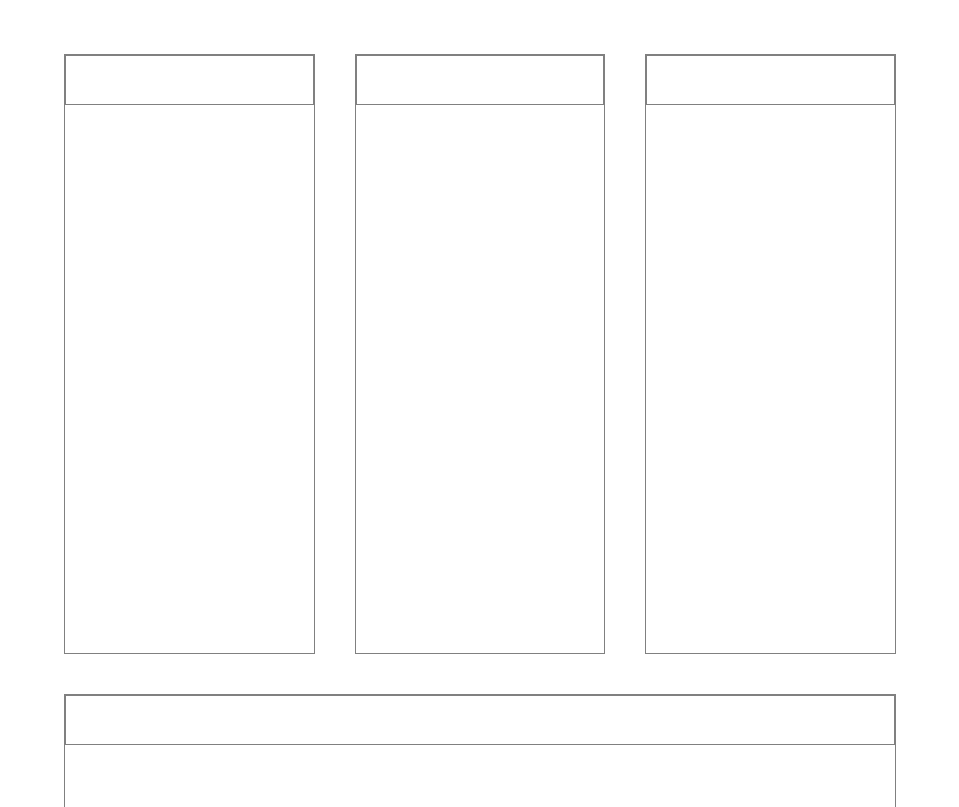
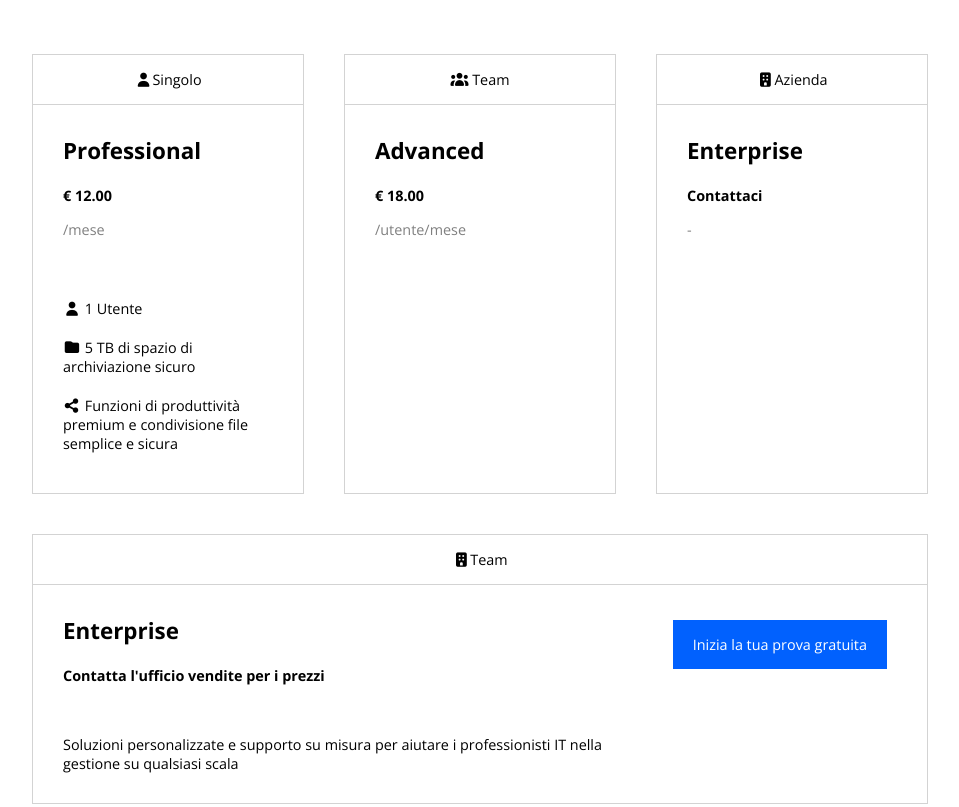
Before and after one commit to MassimilianoTusini/htmlcss-dropbox, a plain HTML site: page index.html in a window 1280 px wide. Shown: the part 940-1747 px from the top of the page, without its empty margins (160-1119 px from the left). Drawn offline with nearby package versions, Linux system fonts and the light colour scheme.

Commit message:
Inizia sezione Pagamento e correggi qualche codice

```diff
--- a/css/style.css
+++ b/css/style.css
@@ -16,7 +16,7 @@ ul{
     list-style-type: none;
 }
 
-.blue-button{
+.button{
     background-color: #0161fe;
     padding: 5px 15px;
     color: white;
@@ -40,11 +40,16 @@ h2{
 
 h3{
     font-size: 1.4rem;
-    padding-bottom: 40px;
+    padding-bottom: 20px;
 }
 
 h4{
     font-size: 1.4rem;
+    padding-bottom: 10px;
+}
+
+li.user{
+    padding: 10px 0;
 }
 
 /* Regole Container */
@@ -55,7 +60,7 @@ h4{
 }
 
 .main-container{
-    max-width: 65%;
+    max-width: 70%;
     margin: 0 auto;
     padding: 100px 0;
 }
@@ -63,19 +68,18 @@ h4{
 
 /* Regole Header */
 
-.header-fix{
+#header-fix{
     height: 60px;
     position: fixed;
     width: 100%;
     z-index: 1000;
     background-color: white;
+    border-bottom: 1px solid lightgray;
 }
 
 .header-flex{
     display: flex;
-    align-items: center;
     padding: 0 30px;
-    height: 100%;
 }
 
 /* Regole Barra di Navigazione */
@@ -85,40 +89,39 @@ h4{
     display: flex;
     align-items: center;
     flex-basis: 50%;
-    height: 60px;
 }
 
 .nav-left ul,
 .nav-right ul{
     display: flex;
-    gap: 0 10px;
+    align-items: center;
 
 }
 
 .nav-link{
     text-decoration: none;
     color: black;
-    margin: 20px;
+    padding: 20px;
+    display: flex;
+    align-items: center;
+
 }
 
 .drop-logo{
-    height: 1.4rem;
-    margin-right: 30px;
+    display: flex;
+    align-items: center;
 }
 
 .nav-right{
     justify-content: flex-end;
 }
 
-
-
-
 /* Regole Jumbo */
 
-.main-header{
+#main-header{
     background-color: #C1D6E7;
+    padding-top: 120px;
     height: 710px;
-    padding-top: 120px;
 }
 
 .jumbo{
@@ -150,34 +153,47 @@ div.small-box > *{
 .fa-arrow-down{
     font-size: 3rem;
     padding-top: 20px;
+    color: black;
 }
 
 /* Regole Sezione Pagamento */
 
-.display-card-flex{
+#display-card-flex{
     padding-top: 60px;
     display: flex;
     width: 100%;
     gap: 40px;
+    flex-wrap: wrap;
 }
 
 .card{
-    width: calc(100% / 3);
-    border: 1px solid grey;
-    min-height: 600px;
+    width: calc((100% / 3) - (80px / 3));
+    border: 1px solid lightgray;
+}
+
+.column{
+    flex-grow: 1;
+    margin-bottom:150px;
 }
 
 .card-header{
-    height: 50px;
-    border: 1px solid grey;
+    text-align: center;
+    padding: 15px;
+    border-bottom: 1px solid lightgray;
 }
 
-.last-card{
-    margin-top: 40px;
-    width: 100%;
-    border: 1px solid gray;
-    height: 263px;
-    margin-bottom: 100px;
+.card-main{
+    padding: 30px 30px;
+}
+
+.main-large{
+    width: 70%;
+}
+.main-small{
+    width: 30%;
+    display: flex;
+    justify-content: flex-end;
+    padding: 20px 10px;
 }
 
 .circle{
@@ -197,6 +213,19 @@ div.small-box > *{
     margin-left: 0;
 }
 
+.period{
+    padding: 15px 0 50px 0;
+    color: grey;
+}
+
+.contact{
+    padding-bottom: 50px;
+}
+
+.horizontal{
+    display: flex;
+
+}
 /* Regole sezione Partner */
 
 .partner-flex{
@@ -205,19 +234,25 @@ div.small-box > *{
     gap: 40px;
     min-height: 400px;
     margin-bottom: 80px;
-
-
 }
 
 .big-section{
-    flex-basis: 60%;
-    border: 1px solid gray;
-
+    width: 60%;
 }
 
 .small-section{
-    flex-basis: 40%;
-    border: 1px solid gray;
+    width: 40%;
+    padding-top: 40px;
+}
+
+.small-section p{
+    padding-bottom: 40px;
+}
+
+.white{
+    background-color: white;
+    color: black;
+    border: 1px solid black;
 }
 
 /* Regole sezione Operazioni */
@@ -238,6 +273,10 @@ div.small-box > *{
     display: inline-block;
     width: 100%;
 
+}
+
+.item h3{
+    padding-bottom: 40px;
 }
 
 
@@ -261,10 +300,6 @@ footer{
 
 /* Regole scritte Footer */
 
-h4{
-    padding-bottom: 10px;
-}
-
 footer li{
     margin: 20px 0;
 }
@@ -285,11 +320,10 @@ footer a{
 /* Regole Hover */
 
 .nav-link:hover{
-    text-underline-offset: 24px;
-    text-decoration: underline;
+    border-bottom: 1px solid black;
 }
 
-.blue-button:hover{
+.button:hover{
     opacity: 0.8;
 }
 
--- a/index.html
+++ b/index.html
@@ -19,13 +19,14 @@
 <body>
     <!-- Header -->
     <header>
-      <div class="header-fix">
+      <div id="header-fix">
         <div class="header-flex">
             <!-- Barra di navigazione -->
             <div class="nav-left">
-            <img src="img/logo-small.png" alt="logo Dropbox" class="drop-logo">
+            <!-- <img src="img/logo-small.png" alt="logo Dropbox" class="drop-logo"> -->
               <nav>
                 <ul>
+                    <li><a href="#" class="drop-logo"><img src="img/logo-small.png" alt="logo Dropbox"></a></li>
                     <li><a href="#" class="nav-link">Perchè Dropbox</a></li>
                     <li><a href="#" class="nav-link">Funzioni</a></li>
                     <li><a href="#" class="nav-link">Piani e Prezzi</a></li>
@@ -38,7 +39,7 @@
                     <li><a href="#" class="nav-link">Supporto</a></li>
                     <li><a href="#" class="nav-link">Contatta l'ufficio vendite</a></li>
                     <li><a href="#" class="nav-link">Accedi</a></li>
-                    <li><a href="#" class="blue-button">Inizia</a></li>
+                    <li><a href="#" class="button">Inizia</a></li>
                 </ul>
 
             </div>
@@ -47,7 +48,7 @@
 
       <!-- Aggiunta Jumbotron -->
 
-      <div class="main-header">
+      <div id="main-header">
         <div class="container">
             <!-- Contenuto Jumbotron -->
             <div class="jumbo">
@@ -59,11 +60,17 @@
                     <p>Finalmente tutti i tuoi strumenti, contenuti e collaboratori sono accessibili dallo stesso posto. Dropbox Business è più di uno spazio di archiviazione sicuro: è un modo intelligente e integrato per ottimizare il flusso di lavoro esistente.</p>
                     <nav>
                       <ul>
-                        <li><a href="#" class="blue-button large">Inizia la tua prova gratuita</a></li>
+                        <li><a href="#" class="button large">Inizia la tua prova gratuita</a></li>
                       </ul>
                     </nav>
                     <p>Annulla in qualsiasi momento</p>
-                    <span><i class="fa-solid fa-arrow-down"></i></span>
+                    <nav>
+                        <ul>
+                            <li>
+                                <a href="#Plan"><i class="fa-solid fa-arrow-down"></i></a>
+                            </li>
+                        </ul>
+                    </nav>
                   </div>
                   <!-- Contenuto immagine -->
                   <div class="big-box">
@@ -81,29 +88,73 @@
         <div class="main-container">
 
         <!-- Sezione Pagamento -->
-          <section>
+          <section id="Plan">
 
             <h2>Trova il piano business che fa per te</h2>
             <span class="circle blue"></span><span>Fatturazione mensile</span>
             <span class="circle"></span><span>Fatturazione annuale</span>
 
-            <div class="display-card-flex">
+            <div id="display-card-flex">
+
                 <div class="card">
-                    <div class="card-header"></div>
-                    <div class="card-main"></div>
+                    <div class="card-header">
+                        <p><i class="fa-solid fa-user"></i>Singolo</p>
+                    </div>
+                    <div class="card-main">
+                        <h3>Professional</h3>
+                        <p><strong>&euro; 12.00</strong></p>
+                        <p class="period">/mese</p>
+                        <nav>
+                            <ul>
+                                <li class="user"><i class="fa-solid fa-user"></i> 1 Utente</li>
+                                <li class="user"><i class="fa-solid fa-folder"></i> 5 TB di spazio di archiviazione sicuro</li>
+                                <li class="user"><i class="fa-solid fa-share-nodes"></i> Funzioni di produttività premium e condivisione file semplice e sicura</li>
+                            </ul>
+                        </nav>
+                    </div>
                 </div>
+
                 <div class="card">
-                    <div class="card-header"></div>
-                    <div class="card-main"></div>
+                    <div class="card-header">
+                        <p><i class="fa-solid fa-users"></i> Team</p>
+                    </div>
+                    <div class="card-main">
+                        <h3>Advanced</h3>
+                        <p><strong>&euro; 18.00</strong></p>
+                        <p class="period">/utente/mese</p>
+                    </div>
                 </div>
+
                 <div class="card">
-                    <div class="card-header"></div>
-                    <div class="card-main"></div>
+                    <div class="card-header">
+                        <p><i class="fa-solid fa-building"></i>Azienda</p>
+                    </div>
+                    <div class="card-main">
+                        <h3>Enterprise</h3>
+                        <p><strong>Contattaci</strong></p>
+                        <p class="period">-</p>
+                    </div>
                 </div>
-            </div>
-            <div class="last-card">
-                <div class="card-header"></div>
-                <div class="card-main"></div>
+
+                <div class="card column">
+                    <div class="card-header">
+                        <p><i class="fa-solid fa-building"></i>Team</p>
+                    </div>
+                    <div class="card-main horizontal">
+                      <div class="main-large">
+                        <h3>Enterprise</h3>
+                        <p class="contact"><strong>Contatta l'ufficio vendite per i prezzi</strong></p>
+                        <p>Soluzioni personalizzate e supporto su misura per aiutare i professionisti IT nella gestione su qualsiasi scala</p>
+                      </div>
+                      <div class="main-small">
+                        <nav>
+                      <ul>
+                        <li><a href="#" class="button large">Inizia la tua prova gratuita</a></li>
+                      </ul>
+                    </nav>
+                      </div>
+                    </div>
+                </div>
             </div>
 
           </section>
@@ -115,7 +166,15 @@
                 <div class="big-section">
                     <img src="img/partner.png" alt="partner" class="photo">
                 </div>
-                <div class="small-section"></div>
+                <div class="small-section">
+                    <h3>Entra in contatto con un partner di Dropbox</h3>
+                    <p>Trova un partner Dropbox e HelloSign di fiducia. Ottieni le soluzioni e i servizi necessari per raggiungere i toui obiettivi aziendali, tra cui implementazione, integrazione, gestione e supporto continui.</p>
+                    <nav>
+                        <ul>
+                            <li><a href="#" class="button large white">Trova un partner</a></li>
+                        </ul>
+                    </nav>
+                </div>
             </div>
 
           </section>
```
